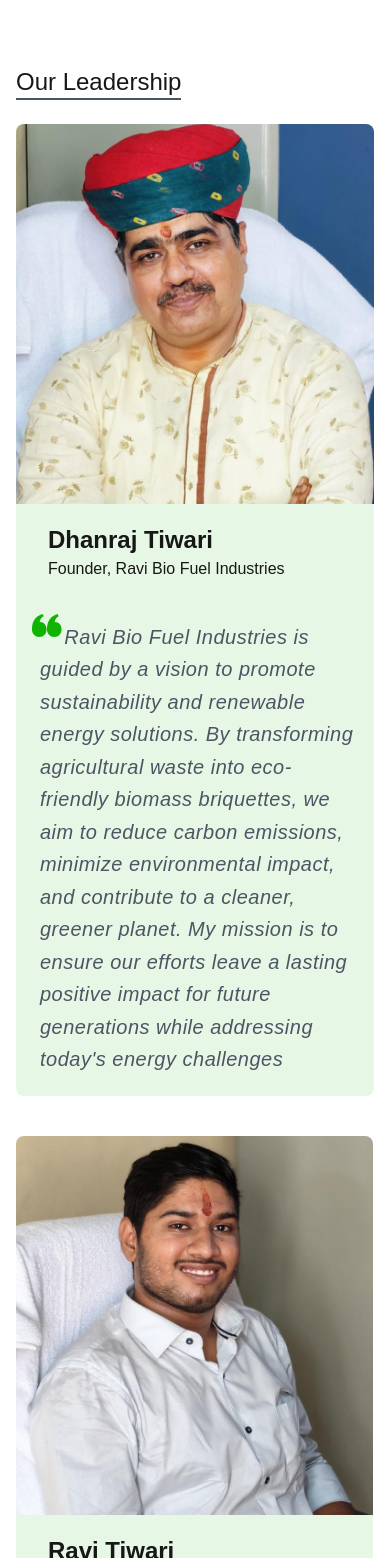
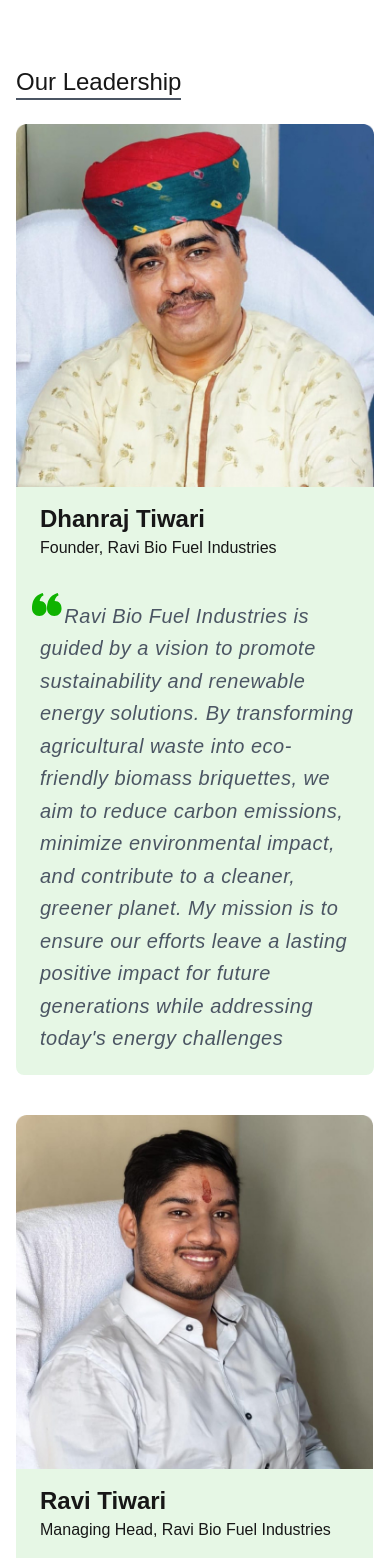
Before and after one commit to Pallab-Kashyap/RBF-Industries, a Next.js app: page /about-us in a window 390 px wide. Shown: the part 2350-3908 px from the top of the page. Built offline with nearby package versions, Linux system fonts and the light colour scheme.

Commit message:
ui update

```diff
--- a/src/app/about-us/page.tsx
+++ b/src/app/about-us/page.tsx
@@ -47,7 +47,7 @@ const AboutSection = () => {
             Build for a Sustainable Future
           </h1>
 
-          <div className="relative sm:space-y-20">
+          <div className="relative sm:space-y-16">
             <div className="hidden md:block bg-[#0FB3001A] sm:w-2/6 2xl:w-1/2 h-[575px] rounded-r-lg absolute sm:-left-20 2xl:-left-96 sm:-top-7 2xl:-top-7 z-0"></div>
 
             <div className="sm:flex justify-between h-[120vh] sm:h-fit">
@@ -92,7 +92,7 @@ const AboutSection = () => {
           <h2 className="sm:mb-0 text-2xl border-b-2 border-gray-600 w-fit ml-[5vw] sm:mx-0 pr-4 mr-16 mb-4 ">
             Leading the Renewable Energy Revolution
           </h2>
-          <div className="md:flex">
+          <div className="md:flex ">
             <div className="flex justify-center w-full sm:justify-between pr-px relative h-[125vh] sm:h-fit">
               <div className="text-left  max-w-[38ch] sm:max-w-[73ch] space-y-6 bg-white absolute sm:relative bottom-10 sm:bottom-0 z-20 mx-auto sm:mx-0 px-4 py-6 sm:p-0 rounded-md">
                 <h2 className="text-xl sm:text-4xl leading-normal  sm:text-gray-600 ">
@@ -147,7 +147,7 @@ const AboutSection = () => {
               <Image
                 src={owner1}
                 alt="Sustainable Future"
-                className="object-cover sm:object-fill rounded-t-lg sm:rounded-lg h-[45vh]  sm:h-3/4 2xl:h-2/4 z-10 sm:object-center object-[center_8%]"
+                className="object-cover sm:object-fill rounded-t-lg sm:rounded-lg h-[43vh]  sm:h-3/4 2xl:h-2/4 z-10 sm:object-center object-[center_0%]"
               />
               <div className="text-left max-w-[72ch] relative flex flex-col-reverse sm:block">
                 <div className="bg-[#0FB3001A] rounded-b-lg sm:rounded-none sm:bg-white relative px-4 pb-5 sm:p-0">
@@ -179,7 +179,7 @@ const AboutSection = () => {
                     &nbsp;&nbsp;&nbsp; Ravi Bio Fuel Industries is guided by a vision to promote sustainability and renewable energy solutions. By transforming agricultural waste into eco-friendly biomass briquettes, we aim to reduce carbon emissions, minimize environmental impact, and contribute to a cleaner, greener planet. My mission is to ensure our efforts leave a lasting positive impact for future generations while addressing today&apos;s energy challenges
                   </p>
                 </div>
-                <div className="bg-[#0FB3001A] py-4 px-8 space-y-px  sm:rounded-md pt-5 sm:pt-0 sm:mt-5 w-full sm:w-4/5">
+                <div className="bg-[#0FB3001A] py-4 px-6 space-y-px  sm:rounded-md sm:px-8 sm:mt-5 w-full sm:w-4/5">
                   <p className="text-2xl sm:text-xl">
                     <strong>Dhanraj Tiwari</strong>
                   </p>
@@ -218,10 +218,10 @@ const AboutSection = () => {
                     </svg>
                   </div>
                   <p className="mt-6 text-xl sm:text-3xl tracking-wide leading-relaxed text-gray-600 pl-4 italic">
-                    &nbsp;&nbsp;&nbsp; At Ravi Bio Fuel Industries, every operation is rooted in efficiency, quality, and sustainability. Through carefully crafted policies and innovative processes, I ensure we deliver superior biomass briquettes while meeting customer expectations. My focus remains on driving operational excellence, fostering responsible growth, and aligning our goals with the broader mission of environmental responsibility and a sustainable energy future.
+                    &nbsp;&nbsp;&nbsp; At Ravi Bio Fuel Industries, every operation is rooted in efficiency, quality, and sustainability. Through crafted policies and innovative processes, I ensure we deliver superior biomass briquettes while meeting customer expectations. My focus remains on driving excellence, fostering responsible growth, and aligning our goals with the mission of environmental responsibility and a sustainable energy future.
                   </p>
                 </div>
-                <div className="bg-[#0FB3001A] py-4 px-8 space-y-px sm:rounded-md pt-5 sm:pt-0  sm:mt-5 w-full sm:w-4/5">
+                <div className="bg-[#0FB3001A] py-4 px-6 space-y-px sm:rounded-md sm:px-8  sm:mt-5 w-full sm:w-4/5">
                   <p className="text-2xl sm:text-xl">
                     <strong>Ravi Tiwari</strong>
                   </p>
@@ -234,7 +234,7 @@ const AboutSection = () => {
               <Image
                 src={owner2}
                 alt="Sustainable Future"
-                className="object-cover sm:object-fill rounded-t-lg sm:rounded-xl h-[45vh]  sm:h-3/4 2xl:h-2/4 z-10 sm:object-center object-[center_8%]"
+                className="object-cover sm:object-fill rounded-t-lg sm:rounded-xl h-[42vh]  sm:h-3/4 2xl:h-2/4 z-10 sm:object-center object-[center_0%]"
               />
             </div>
 
```
